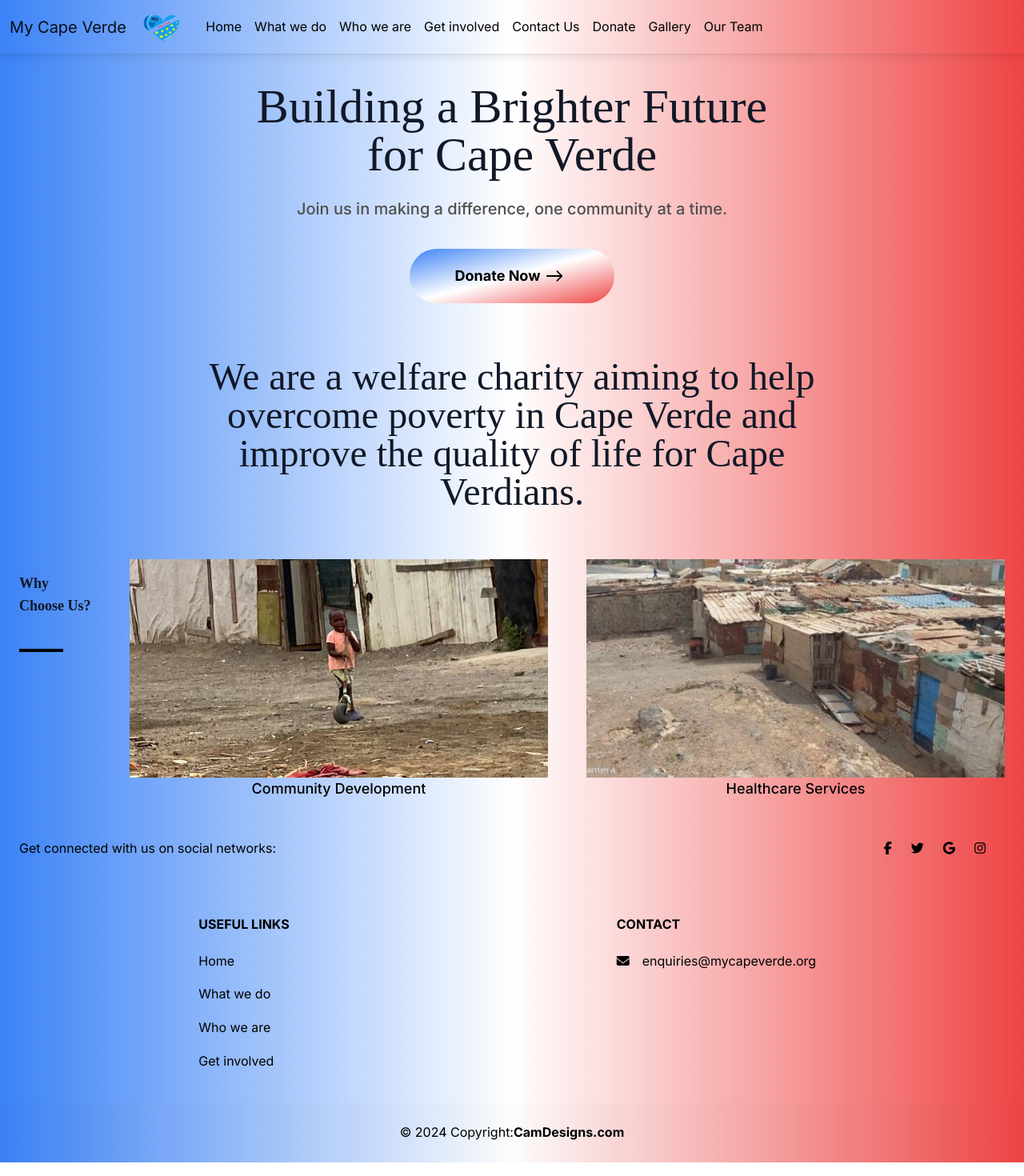
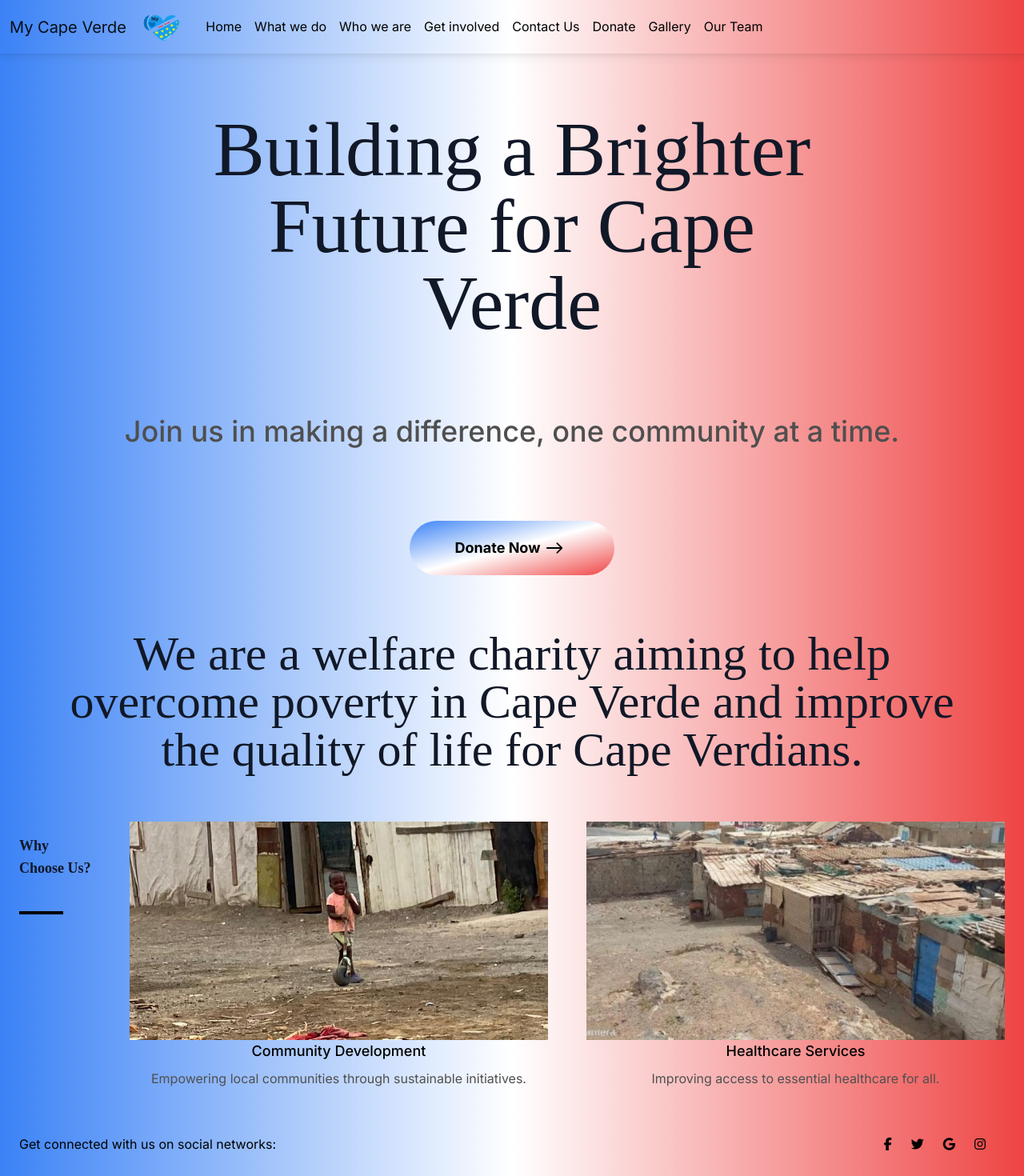
Before and after one commit to jacam666/capeverde, a Next.js app: page / in a window 1280 px wide. Shown: the top 1470 px of the page at 80% size. Built offline with nearby package versions, Linux system fonts and the light colour scheme.

Commit message:
more styling

```diff
--- a/src/app/components/HomePageButton.tsx
+++ b/src/app/components/HomePageButton.tsx
@@ -4,7 +4,7 @@
 
 export default function HomePageButton() {
     return (
-        <div className="mt-9">
+        <div className="">
             <a href='https://www.paypal.com' target='blank' rel='noopener noreferrer'>
                 <button className='homepage-button flex justify-center items-center w-3/5 sm:w-2/5 lg:w-1/5 py-3  bg-gradient-to-br from-blue-500 via-white to-red-500 text-black font-bold text-lg'
                 >
--- a/src/app/page.tsx
+++ b/src/app/page.tsx
@@ -15,13 +15,13 @@
     <div className='' >
       <ResponsiveNavbar />
       <div className=" pb-8">
-        <div className="text-center">
-          <h1 className="homepage-header text-6xl text-gray-900 text-center mx-auto sm:w-1/2 pt-9">Building a Brighter Future for Cape Verde</h1>
-          <h3 className="text-xl mt-6">Join us in making a difference, one community at a time.</h3>
+        <div className="text-center py-9">
+          <h1 className="homepage-header text-6xl md:text-7xl text-gray-900 text-center mx-auto md:w-3/4 lg:w-2/3 lg:text-8xl py-9">Building a Brighter Future for Cape Verde</h1>
+          <h3 className="text-2xl lg:text-4xl py-5 sm:py-9">Join us in making a difference, one community at a time.</h3>
         </div>
         <HomePageButton />
       </div>
-      <h1 className="homepage-header text-5xl px-2 text-gray-900 text-center mx-auto sm:w-2/3 py-9">
+      <h1 className="homepage-header text-5xl md:text-6xl  text-gray-900 text-center mx-auto px-5 py-9">
         We are a welfare charity aiming to help overcome poverty in Cape Verde and improve the quality of life for Cape Verdians.
       </h1>
       <div className="flex flex-col sm:flex-row md:justify-evenly ">
@@ -41,6 +41,9 @@
             <h5 className="flex text-lg text-black">
               Community Development
             </h5>
+            <p className="px-4">
+            Empowering local communities through sustainable initiatives.
+            </p>
           </div>
           <div className="sm:w-1/2 flex flex-col justify-center items-center">
             <Image
@@ -53,6 +56,9 @@
             <h5 className="flex text-black text-lg">
               Healthcare Services
             </h5>
+            <p className="px-4">
+            Improving access to essential healthcare for all.
+            </p>
           </div>
         </div>
       </div>
```
